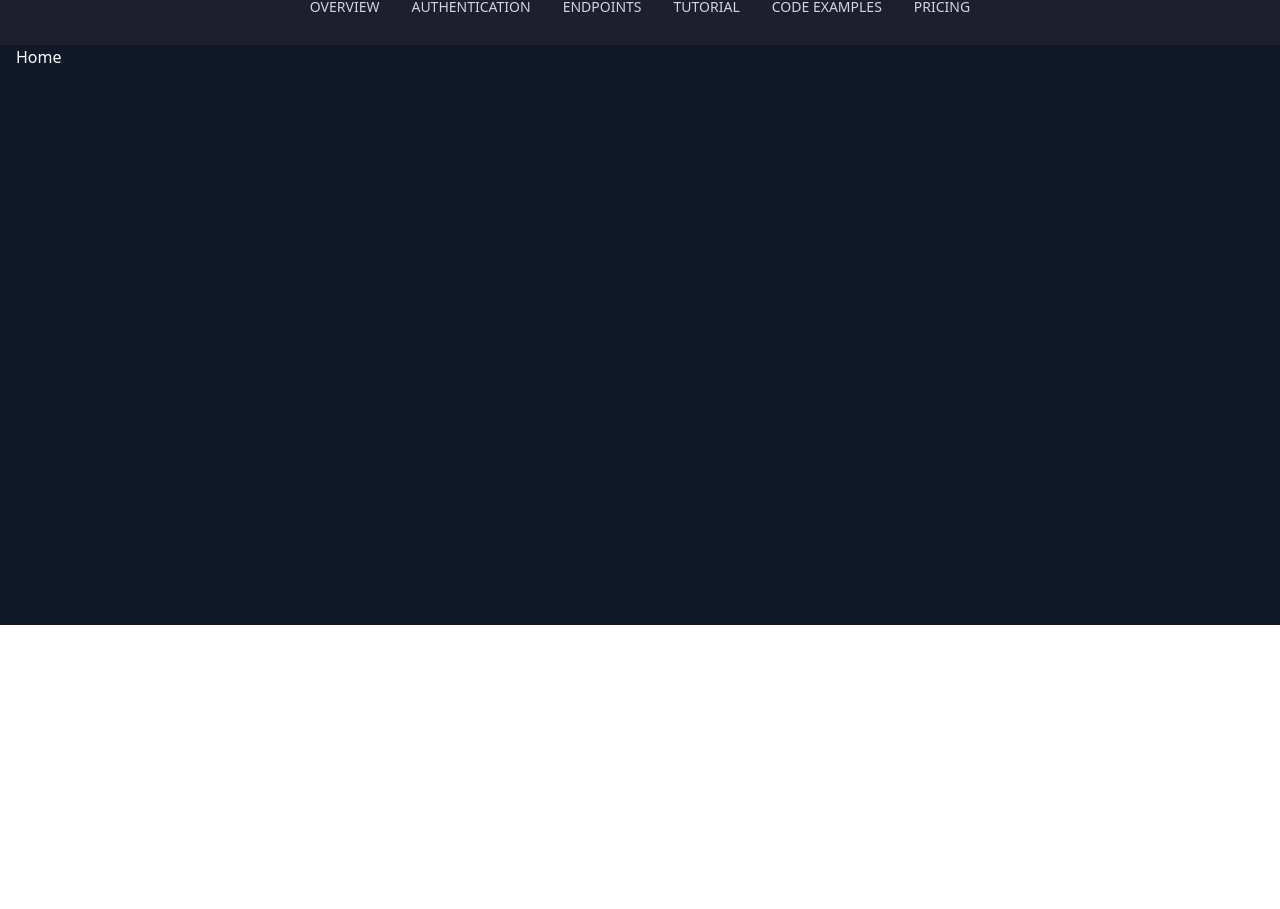
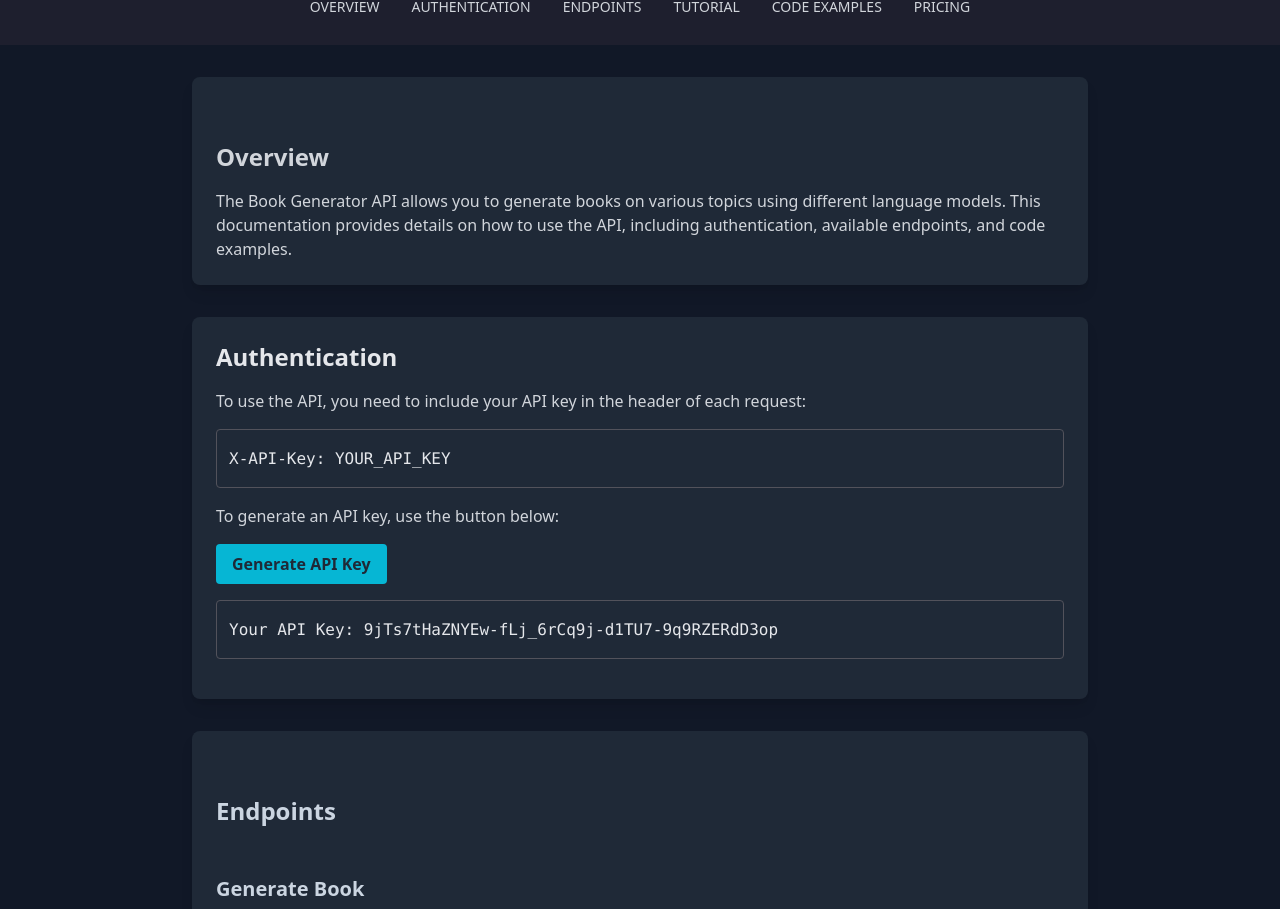
Before and after one commit to Adityaat2810/BookAI-assignment, a React (Vite) app: page / in a window 1280 px wide. Shown: the part 175-1084 px from the top of the page. Before the commit the page ends 800 px from the top, so only its background shows below. Built offline with nearby package versions, Linux system fonts and the light colour scheme.

Commit message:
fixed navigation

```diff
--- a/src/App.jsx
+++ b/src/App.jsx
@@ -9,13 +9,8 @@ export default function App() {
         <Header />
         <main className="container mx-auto px-4 w-full ">
           <Routes>
-            <Route path="/" element={<div className="text-white">Home</div>} />
-            <Route path="/overview" element={<div className="text-white">Overview</div>} />
-            <Route path="/authentication" element={<div className="text-white">Authentication</div>} />
-            <Route path="/endpoints" element={<div className="text-white">Endpoints</div>} />
-            <Route path="/tutorial" element={<div className="text-white">Tutorial</div>} />
-            <Route path="/code-examples" element={<div className="text-white">Code Examples</div>} />
-            <Route path="/pricing" element={<Pricing/>} />
+            <Route path="/"element={<Pricing/>} />
+
           </Routes>
         </main>
       </div>
--- a/src/components/header.jsx
+++ b/src/components/header.jsx
@@ -1,5 +1,4 @@
 import React, { useState, useEffect } from 'react';
-import { Link } from 'react-router-dom';
 
 export const Header = () => {
   const [isScrolled, setIsScrolled] = useState(false);
@@ -20,6 +19,13 @@ export const Header = () => {
     };
   }, []);
 
+  const scrollToSection = (sectionId) => {
+    const section = document.getElementById(sectionId);
+    if (section) {
+      section.scrollIntoView({ behavior: 'smooth' });
+    }
+  };
+
   return (
     <header className="w-full sticky top-0 z-10">
       {!isScrolled && (
@@ -31,24 +37,24 @@ export const Header = () => {
       )}
 
       <nav className="bg-[#1e1f2e] text-gray-300 py-7 flex flex-col sm:flex-row justify-center sm:space-x-8 space-y-4 sm:space-y-0 items-center">
-        <Link to="/overview" className="text-sm hover:text-white transition-colors duration-200">
+        <button onClick={() => scrollToSection('overview')} className="text-sm hover:text-white transition-colors duration-200">
           OVERVIEW
-        </Link>
-        <Link to="/authentication" className="text-sm hover:text-white transition-colors duration-200">
+        </button>
+        <button onClick={() => scrollToSection('authentication')} className="text-sm hover:text-white transition-colors duration-200">
           AUTHENTICATION
-        </Link>
-        <Link to="/endpoints" className="text-sm hover:text-white transition-colors duration-200">
+        </button>
+        <button onClick={() => scrollToSection('endpoints')} className="text-sm hover:text-white transition-colors duration-200">
           ENDPOINTS
-        </Link>
-        <Link to="/tutorial" className="text-sm hover:text-white transition-colors duration-200">
+        </button>
+        <button onClick={() => scrollToSection('tutorial')} className="text-sm hover:text-white transition-colors duration-200">
           TUTORIAL
-        </Link>
-        <Link to="/code-examples" className="text-sm hover:text-white transition-colors duration-200">
+        </button>
+        <button onClick={() => scrollToSection('code-examples')} className="text-sm hover:text-white transition-colors duration-200">
           CODE EXAMPLES
-        </Link>
-        <Link to="/pricing" className="text-sm hover:text-white transition-colors duration-200">
+        </button>
+        <button onClick={() => scrollToSection('pricing')} className="text-sm hover:text-white transition-colors duration-200">
           PRICING
-        </Link>
+        </button>
       </nav>
     </header>
   );
--- a/src/pages/pricing.jsx
+++ b/src/pages/pricing.jsx
@@ -9,13 +9,25 @@ import CodeExample from '../components/pricePage-components/code-example';
 function Pricing() {
   return (
     <div className='bg-gray-900 min-h-screen py-8'>
-      <div className='max-w-4xl mx-auto spaceauto space-y-8'>
-        <OverviewCard />
-        <AuthComponet />
-        <EndpointsComponent/>
-        <TutorialComponet/>
-        <CodeExample/>
-        <ApiPricingComponent/>
+      <div className='max-w-4xl mx-auto space-y-8'>
+        <section id="overview">
+          <OverviewCard />
+        </section>
+        <section id="authentication">
+          <AuthComponet />
+        </section>
+        <section id="endpoints">
+          <EndpointsComponent />
+        </section>
+        <section id="tutorial">
+          <TutorialComponet />
+        </section>
+        <section id="code-examples">
+          <CodeExample />
+        </section>
+        <section id="pricing">
+          <ApiPricingComponent />
+        </section>
       </div>
     </div>
   );
```
